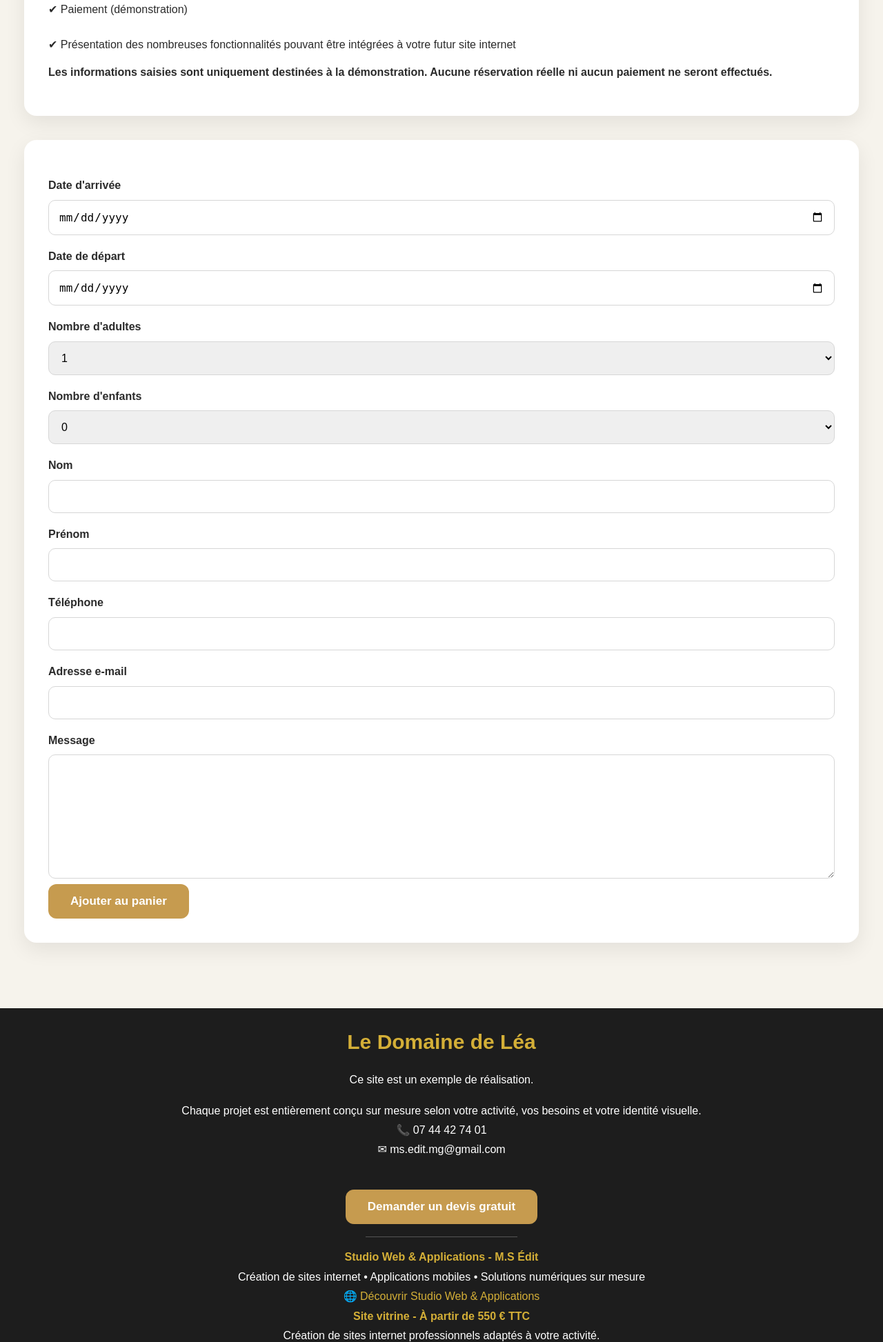
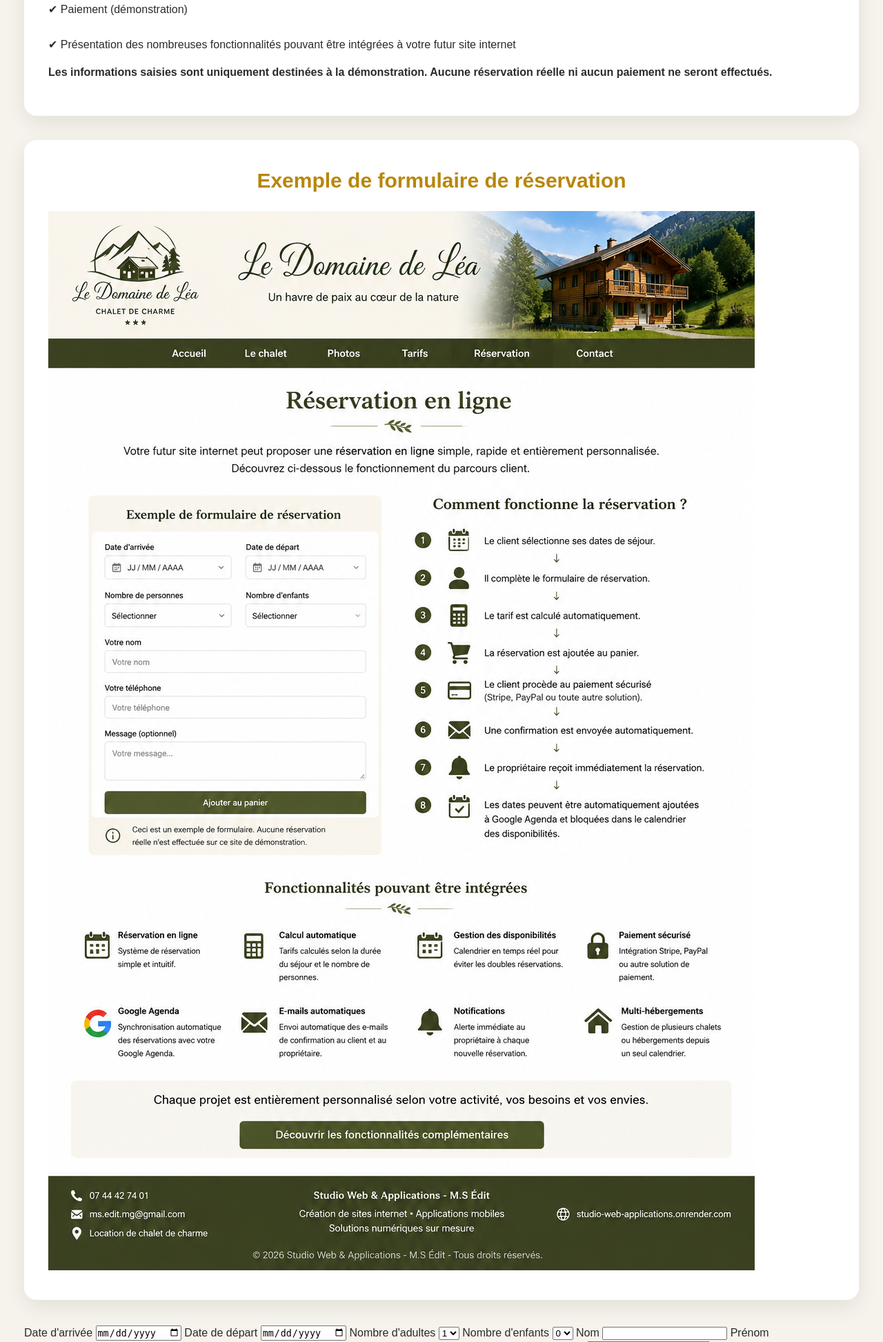
Before and after one commit to MSEDIT-1304/demo-le-domaine-de-lea, a Flask app: page /reservation in a window 1280 px wide. Shown: the part 1098-3044 px from the top of the page at 69% size. Run offline with Flask 3, Linux system fonts and the light colour scheme.

Commit message:
Update reservation.html

```diff
--- a/templates/reservation.html
+++ b/templates/reservation.html
@@ -94,7 +94,14 @@
 
 </div>
 
-<form class="contact-form" method="POST">
+<div class="presentation">
+
+<h2>Exemple de formulaire de réservation</h2>
+
+<img src="{{ url_for('static', filename='images/reservation-demo.png') }}" class="capture-demo">
+
+</div>
+
 <label>Date d'arrivée</label>
 
 <input type="date" name="arrivee" required>
```
